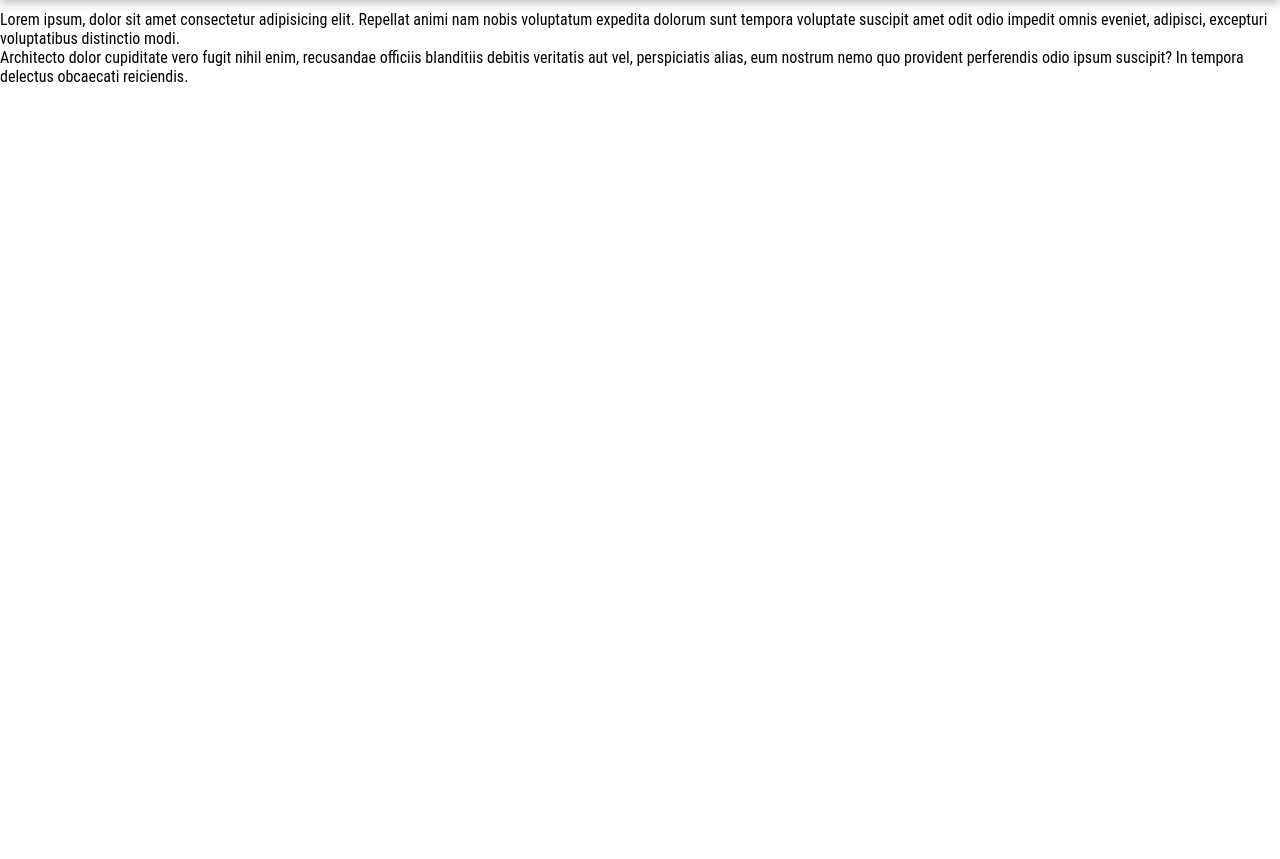
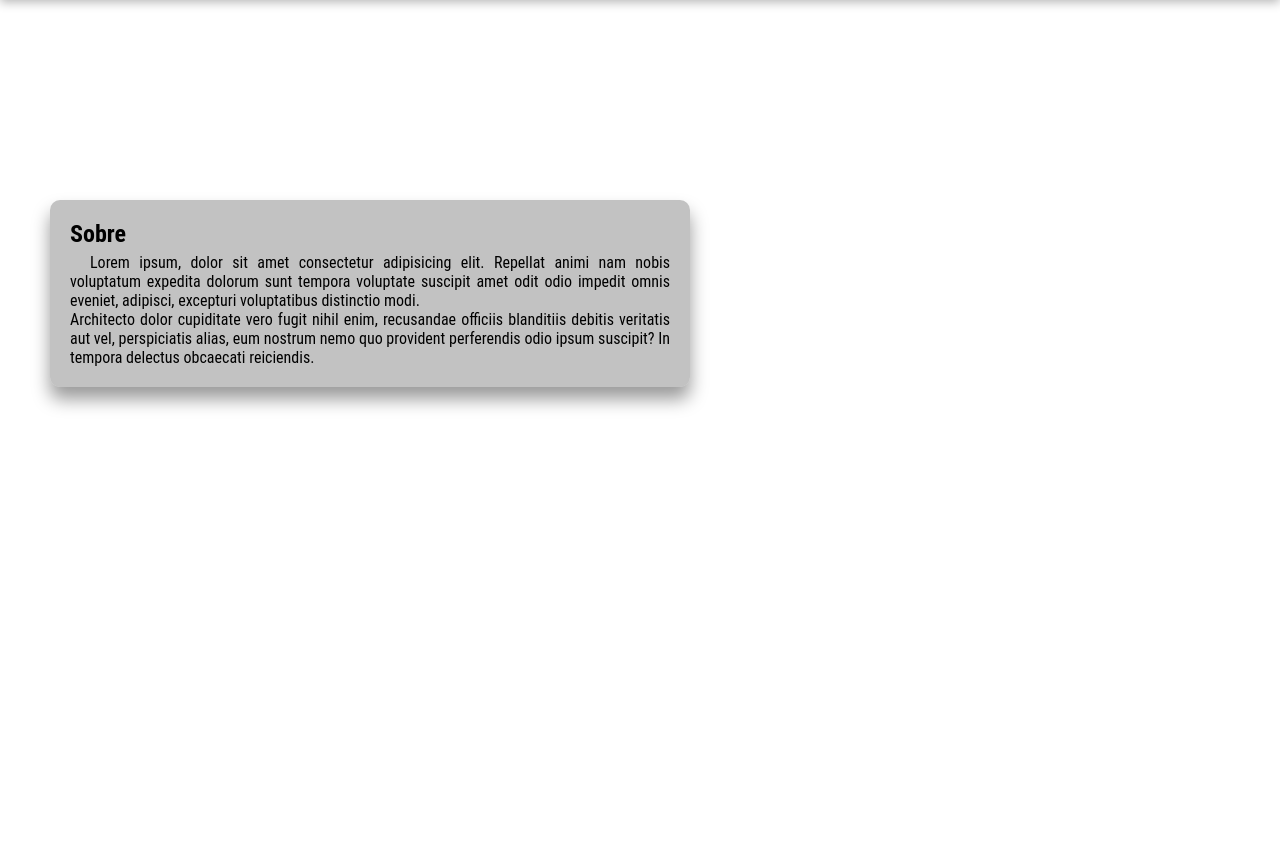
Before and after one commit to MuriloHsTorres/ProjetoCarros, a PHP site: page / in a window 1280 px wide. Shown: the part 100-959 px from the top of the page. Run offline with PHP 8.4, Linux system fonts and the light colour scheme; some libraries are stand-ins or nearby versions.

Commit message:
Criação da página principal

```diff
--- a/index.html
+++ b/index.html
@@ -26,7 +26,7 @@
 
         <nav class="menu">
             <ul>
-                <li><a href="#">Sobre</a></li>
+                <li><a href="#sobre">Sobre</a></li>
                 <li class="dropdown"> <!--Classe para que o submenu deste item desça-->
                     <a href="#" class="drop-btn">Marcas</a>
                     <ul class="submenu"> <!--Classe para que este menu tenha um sub-->
@@ -57,6 +57,7 @@
     <main>
         <section id="sobre">
             <div class="content">
+                <h2>Sobre</h2>
                 <p>Lorem ipsum, dolor sit amet consectetur adipisicing elit. Repellat animi nam nobis voluptatum expedita dolorum sunt tempora voluptate suscipit amet odit odio impedit omnis eveniet, adipisci, excepturi voluptatibus distinctio modi.
                     <br>
                 Architecto dolor cupiditate vero fugit nihil enim, recusandae officiis blanditiis debitis veritatis aut vel, perspiciatis alias, eum nostrum nemo quo provident perferendis odio ipsum suscipit? In tempora delectus obcaecati reiciendis.</p>
--- a/style.css
+++ b/style.css
@@ -133,8 +133,27 @@ header { /*Cabeçalho*/
 }
 
 main {
-    margin-top: 110px; /*Isto vai garantir que o main esteja 10 pixeis abaixo do header na posição inicial*/
-    height: 850px;
+    margin-top: 100px; /*Isto vai garantir que o main esteja 10 pixeis abaixo do header na posição inicial*/
+    height: 860px;
+}
+
+main p {
+    text-indent: 20px;
+    text-align: justify;
+    margin-top: 5px;
+}
+
+.content {
+    display: inline-block;
+    padding: 20px;
+    width: 80vh;
+    background-color: rgba(133, 133, 133, 0.5);
+    border-radius: 10px;
+    margin-left: 50px;
+    margin-right: 10px;
+    margin-top: 200px;
+    margin-bottom: 50px;
+    box-shadow: 0 12px 18px rgba(0, 0, 0, 0.4);
 }
 
 footer {
```
